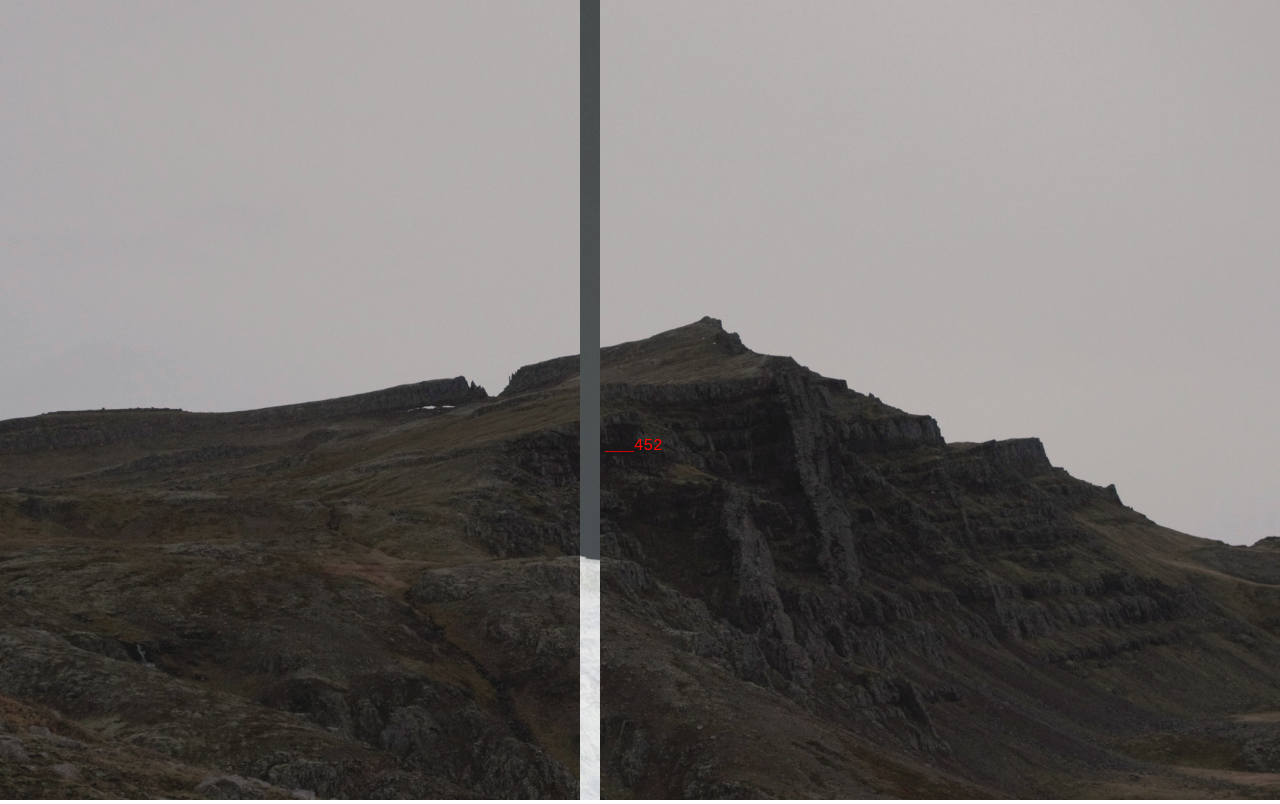
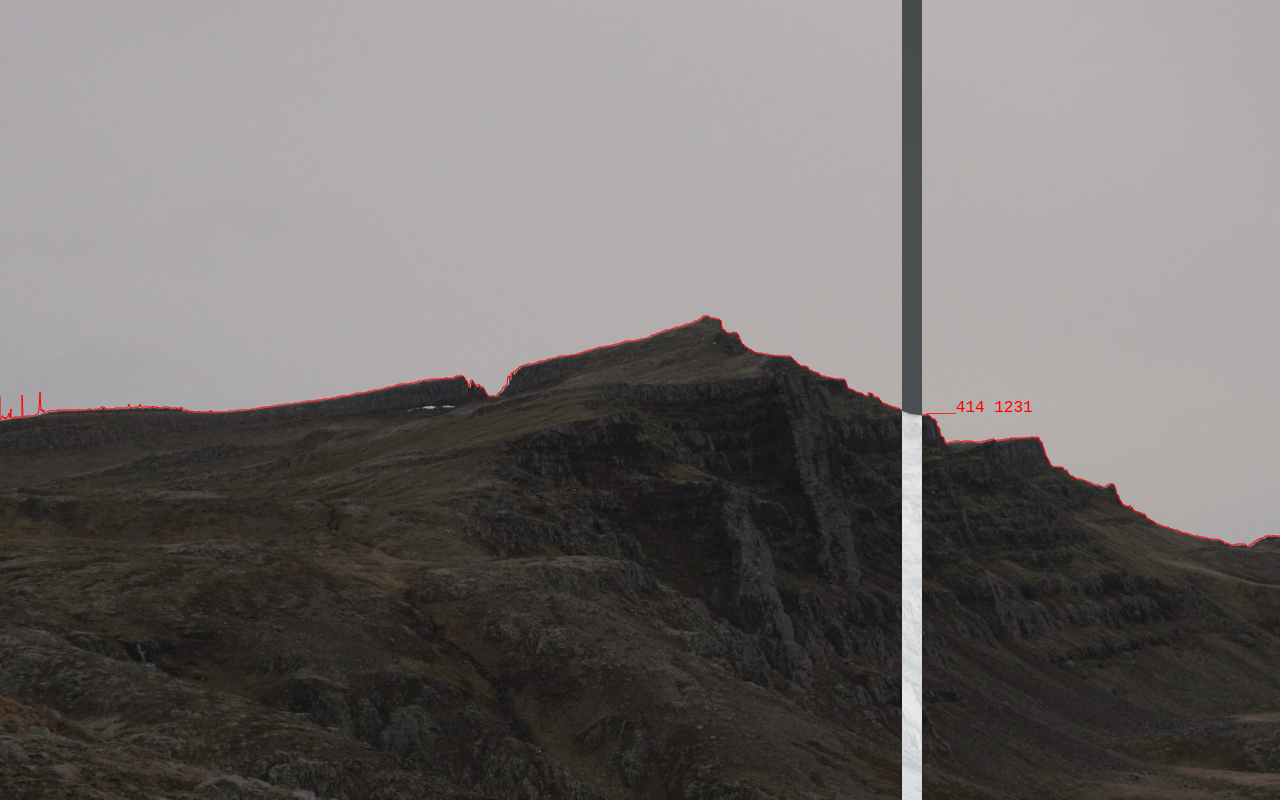
Before and after one commit to dunland/mountainScannerJS, a website with bundled scripts: page public/index.html in a window 1280 px wide. Built offline with nearby package versions, Linux system fonts and the light colour scheme.

Commit message:
move files to silhouettes + automatic scaling

```diff
--- /dev/null
+++ b/public/canvas.js
@@ -0,0 +1,25 @@
+// Create a canvas that extends the entire screen
+// and it will draw right over the other html elements, like buttons, etc
+var canvas = document.getElementById("canvas");
+const fullscreenImage = document.getElementById("FullscreenImage");
+
+//Then you can draw a point at (10,10) like this:
+var ctx = canvas.getContext("2d");
+canvas.width = fullscreenImage.width;
+canvas.height = innerHeight;
+
+export async function drawValueLine(values) {
+    var canvas = document.getElementById("canvas");
+    console.log("canvas.height:", canvas.height, "canvas.width:", canvas.width);
+    var ctx = canvas.getContext("2d");
+    ctx.strokeStyle = "red";
+    ctx.beginPath();
+    ctx.moveTo(0, values[0]);
+
+
+    for (let index = 0; index < values.length; index++) {
+        const value = values[index];
+        ctx.lineTo(Math.floor(index / values.length * fullscreenImage.width), value, 1, 1);
+    }
+    ctx.stroke();
+}
--- a/public/index.html
+++ b/public/index.html
@@ -9,10 +9,14 @@
 </head>
 
 <body>
-    <div class="moving-region" style="background-image: 'Stedhji_01.jpg';"></div>
+    <canvas id="canvas"></canvas>
+    <div id="movingRegion"></div>
     <div class="value-display"></div>
-    <img src="Stedhji_01.jpg" alt="Fullscreen Image" class="fullscreen-image">
+    <div class="index-display"></div>
+    <img src="silhouettes/Stedhji_01.jpg" alt="Fullscreen Image" id="FullscreenImage">
     <script type="module" src="scanner.js"></script>
+    <script src="image.js"></script>
+    <script type="module" src="canvas.js"></script>
     <script type="module" src="./webmidi/dist/esm/webmidi.esm.js"></script>
     <!-- <img src="Stedhji_01.jpg" width="1920px", alt="Image" class="image"> -->
 </body>
--- a/public/scanner.js
+++ b/public/scanner.js
@@ -1,12 +1,12 @@
 import { onKeyDown } from "./UserInteraction.js";
+import { drawValueLine } from "./canvas.js";
 import { WebMidi } from "./webmidi/dist/esm/webmidi.esm.js";
 
 var values = [];
-var centerX = 0;
-// import { WebMidi } from "./webmidi/dist/iife/webmidi.iife";
+var centerX = 0; // center of movingRegion
 var mySynth;
-export var moveSpeed = 10;
-export function changeMoveSpeed(newSpeed){
+export var moveSpeed = 2;
+export function changeMoveSpeed(newSpeed) {
   moveSpeed = newSpeed
   console.log("moveSpeed = ", moveSpeed);
 };
@@ -15,8 +15,10 @@ document.addEventListener("DOMContentLoaded", async () => {
 
   await loadJSON("./data.json");
 
-  console.log(values); // returns empty array
+  console.log(`values.length: ${values.length}`);
+  console.log("FullscreenImage.width", document.getElementById('FullscreenImage').width);
 
+  await drawValueLine(values);
   moveRegion(values);
 
 })
@@ -26,33 +28,36 @@ addEventListener("keydown", onKeyDown);
 // ------------------- functions: --------------------
 function moveRegion(values) {
 
-  let position = 0, regionWidth = 20;
+  const fullscreenImage = document.getElementById("FullscreenImage");
+  let position = 0, regionWidth = 20, displacement = fullscreenImage.width - innerWidth;
+  console.log(`displacement: ${displacement}`);
   const screenWidth = window.innerWidth;
-  console.log(innerWidth, screenWidth);
+  console.log(`innerWidth: ${innerWidth}, screenWidth: ${screenWidth}`);
 
   function animate() {
     position += moveSpeed;
     centerX = position + regionWidth / 2;
     if (position > screenWidth) {
       position = -regionWidth; // Reset the position when the region moves out of the screen
-    } else if (position < 0 && moveSpeed < 0){
+    } else if (position < 0 && moveSpeed < 0) {
       position = screenWidth;
     }
 
-    const index = Math.floor((centerX / screenWidth) * values.length);
-    const value = values[index % values.length];
+    const index = Math.floor((centerX / fullscreenImage.width) * values.length);
+    // console.log(index);
+    var value = values[index];
     const valueAsMidi = 127 - (value / 1080 * 127);
-    displayValue(centerX, value);
+    displayValue(centerX, value, index);
 
     // console.log(`value ${value} as midi: ${ 127 - (value/1080 * 127)}`);
     if (mySynth)
       mySynth.sendControlChange(44, valueAsMidi);
     // WebMidi.outputs[1].sendNoteOn(127 - (value/1080 * 127));
 
-    const movingRegion = document.querySelector('.moving-region');
+    const movingRegion = document.querySelector('#movingRegion');
     movingRegion.style.left = position + 'px';
     let xpos = screenWidth - position;
-    movingRegion.style.backgroundPosition = `${xpos}px 0px`;
+    movingRegion.style.backgroundPosition = `${xpos + displacement}px 0px`;
     requestAnimationFrame(animate);
   }
 
@@ -61,7 +66,7 @@ function moveRegion(values) {
 
 // TODO: Function to invert the pixels of the underlying image
 function invertImage() {
-  const fullscreenImage = document.querySelector('.fullscreen-image');
+  const fullscreenImage = document.querySelector('#FullscreenImage');
   const canvas = document.createElement('canvas');
   const ctx = canvas.getContext('2d');
   canvas.width = fullscreenImage.width;
@@ -84,14 +89,14 @@ function invertImage() {
   // movingRegion.style.backgroundImage = imageData;
 }
 
-function displayValue(x, y) {
+function displayValue(x, y, index) {
 
   const valueElement = document.querySelector('.value-display');
 
   // Update the position and content of the value display
   valueElement.style.left = x + 15 + 'px';
   valueElement.style.top = y - 15 + 'px';
-  valueElement.textContent = '___' + y;
+  valueElement.textContent = '___' + y + "\n" + index;
 }
 
 
@@ -101,6 +106,10 @@ async function loadJSON(dataFile) {
     .then((res) => res.json())
     .then((data) => {
       values = data.values;
+      for (let index = 0; index < values.length; index++) {
+        values[index] = Math.round(values[index] / 1080 * innerHeight);
+      }
+
       console.log(values);
 
       try {
@@ -141,7 +150,7 @@ async function loadJSON(dataFile) {
           })
           .catch(err => alert(err));
 
-        console.log(WebMidi.inputs);
+        console.log(`WebMidi.inputs: ${WebMidi.inputs}`);
       } catch (error) {
         console.error("could not initialize MIDI.", error);
       }
--- a/public/style.css
+++ b/public/style.css
@@ -4,28 +4,23 @@ body, html {
     overflow: hidden;
 }
 
-.fullscreen-image {
-    position: fixed;
+#FullscreenImage {
     top: 0;
     left: 0;
-    /* width: 100vw; */
     height: 100vh;
-    object-fit: cover;
     z-index: -1;
 }
 
-.moving-region {
+#movingRegion {
     position: fixed;
     top: 0;
     left: 0;
     width: 20px;
+    /* opacity: 0.5; */
     height: 100vh;
-    /*background-color: white; */ /* Color of the moving region */
-    background-image: url("invert.jpg");
-    /* background-size: 100vw, cover;
-    background-repeat:repeat-x; */
-    /* background-position: right 100px; */
+    background-image: url("silhouettes/invert.jpg");
     z-index: 1;
+    background-size: cover;
 }
 
 .value-display {
@@ -33,3 +28,7 @@ body, html {
     position: fixed;
     font-family: 'Courier New', Courier, monospace;
 }
+
+#canvas {
+    position:fixed;
+}
```
Also changed, not shown: public/silhouettes/Stedhji_01.jpg (renamed from public/Stedhji_01.jpg), public/silhouettes/Stedhji_01.json (renamed from public/Stedhji_01.json), public/silhouettes/invert.jpg (renamed from public/invert.jpg).
